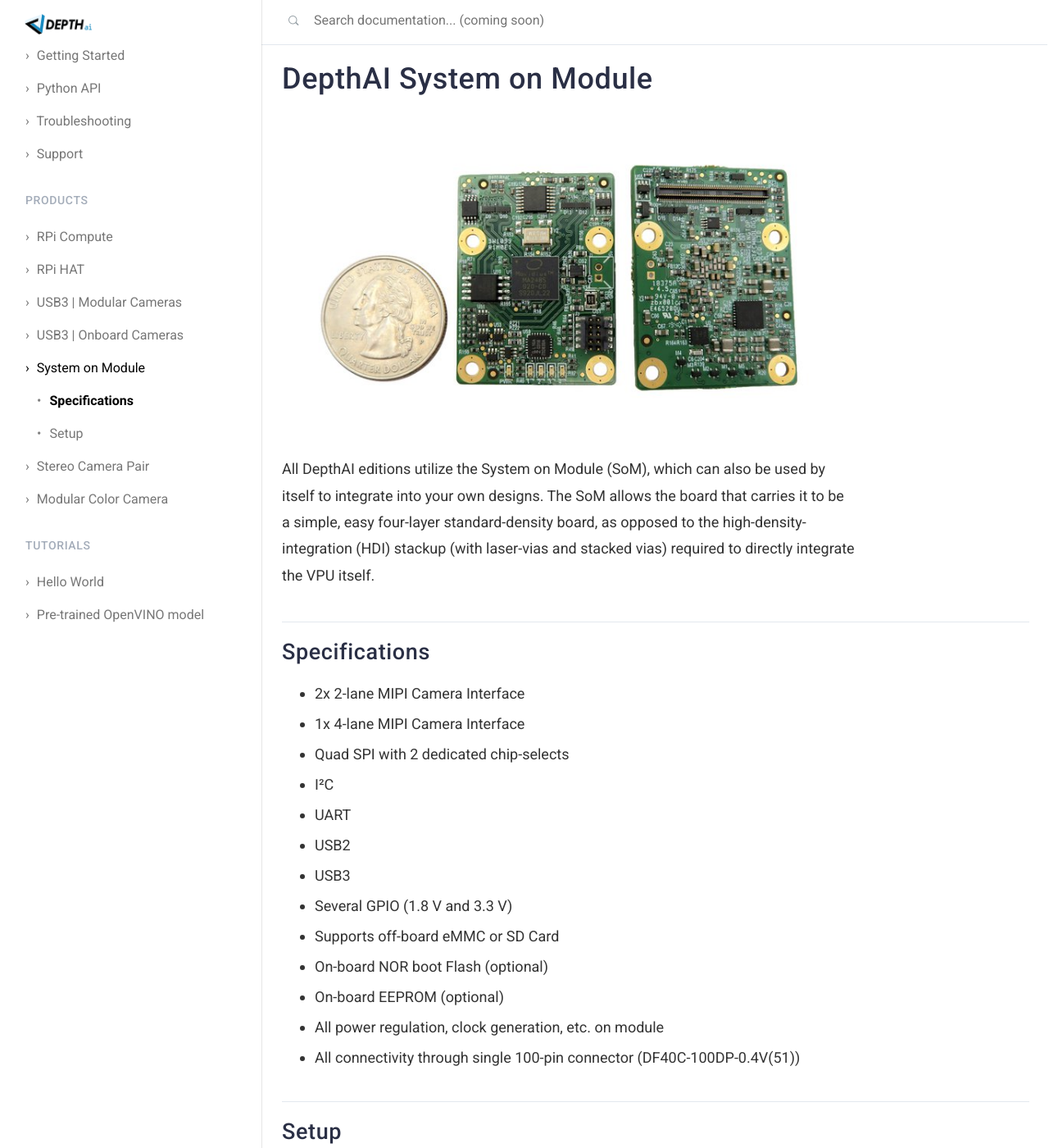
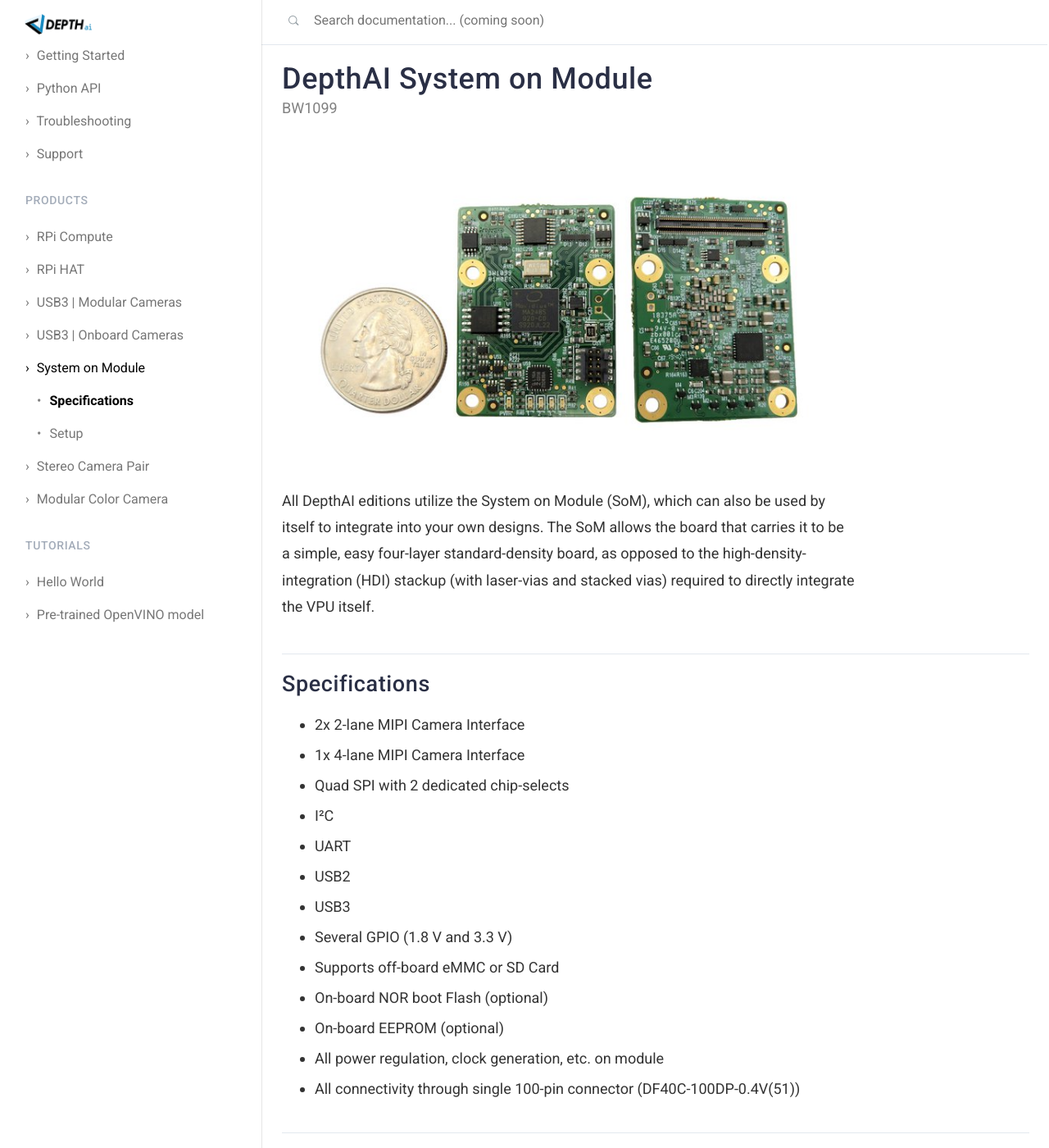
Before and after one commit to luxonis/depthai-docs-website, a Jekyll site: the page built from _products/bw1099.md, in a window 1280 px wide and 1400 px high. Shown: the whole window at 82% size. Built offline with Jekyll 4.4.1, drawn with Linux system fonts in a browser that asks for light colours; nearby versions of some CDN libraries.

Commit message:
Adds model number under product name

```diff
--- /dev/null
+++ b/_includes/model_number.md
@@ -0,0 +1,2 @@
+{: .h_sub}
+{{page.id | replace: '/products/', '' | upcase}}
--- a/_products/bw1099.md
+++ b/_products/bw1099.md
@@ -9,6 +9,8 @@
 ---
 
 # {{page.title}}
+
+{% include model_number.md %}
 
 ![{{page.toc_title}}]({{page.screenshot}})
 
--- a/css/main.scss
+++ b/css/main.scss
@@ -76,6 +76,11 @@
   margin-top: 30px;
 }
 
+.h_sub {
+  color:gray;
+  margin-top:-10px;
+}
+
 /***** steps ******/
 
 body {
@@ -150,10 +155,6 @@
     border: 0
   }
 }
-
-
-
-
 
 /****** homepage *****/
 
```
Also changed, not shown: _products/bw1094.md (+2 -0 lines), _products/bw1097.md (+2 -0 lines), _products/bw1098ffc.md (+2 -0 lines), _products/bw1098obc.md (+2 -0 lines).
